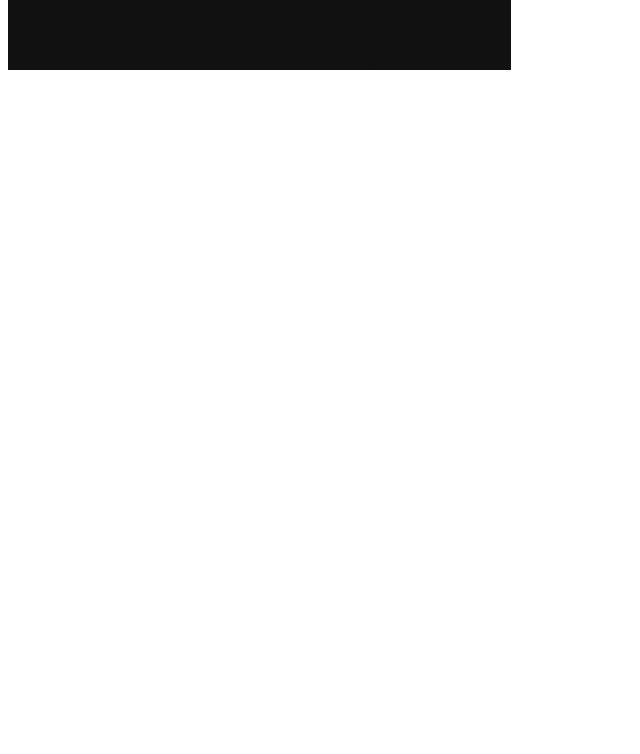
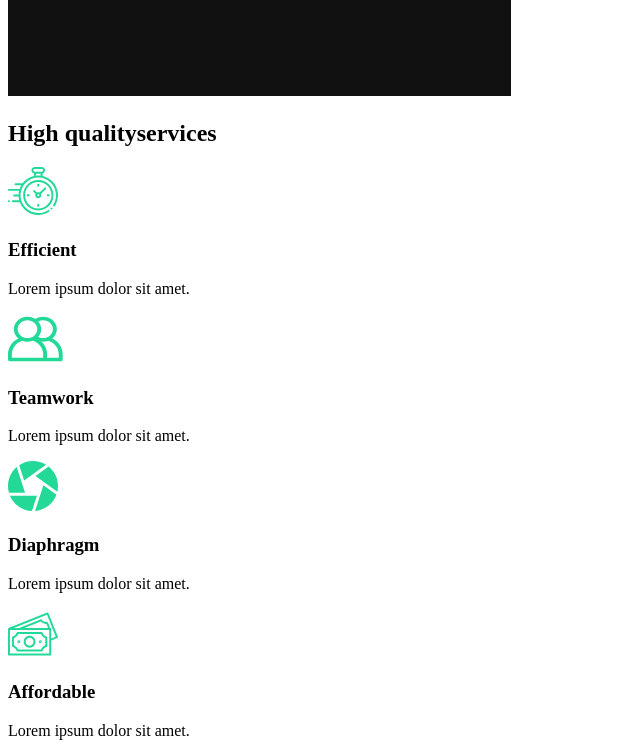
Before and after one commit to Wojciechm13/React-captureWebsite, a React (Create React App) app: page / in a window 1280 px wide. Shown: the part 900-1654 px from the top of the page, without its empty margins (0-640 px from the left). Before the commit the page ends 982 px from the top, so only its background shows below. Built offline with nearby package versions, Linux system fonts and the light colour scheme.

Commit message:
3. ServicesSection

```diff
--- /dev/null
+++ b/src/components/ServicesSection.js
@@ -0,0 +1,52 @@
+import React from 'react';
+//Import icons
+import clock from '../img/clock.svg';
+import diaphragm from '../img/diaphragm.svg';
+import money from '../img/money.svg';
+import teamwork from '../img/teamwork.svg';
+import home2 from '../img/home2.png';
+
+const ServicesSections = () => {
+    return(
+        <div className="services">
+            <div className="description">
+                <h2>High <span>quality</span>services</h2>
+                <div className="cards">
+                    <div className="card">
+                        <div className="icon">
+                            <img src={clock} alt="clock"/>
+                            <h3>Efficient</h3>
+                        </div>
+                        <p>Lorem ipsum dolor sit amet.</p>
+                    </div>
+                    <div className="card">
+                        <div className="icon">
+                            <img src={teamwork} alt="teamwork"/>
+                            <h3>Teamwork</h3>
+                        </div>
+                        <p>Lorem ipsum dolor sit amet.</p>
+                    </div>
+                    <div className="card">
+                        <div className="icon">
+                            <img src={diaphragm} alt="diaphragm"/>
+                            <h3>Diaphragm</h3>
+                        </div>
+                        <p>Lorem ipsum dolor sit amet.</p>
+                    </div>
+                    <div className="card">
+                        <div className="icon">
+                            <img src={money} alt="money"/>
+                            <h3>Affordable</h3>
+                        </div>
+                        <p>Lorem ipsum dolor sit amet.</p>
+                    </div>
+                </div>
+            </div>
+            <div className="image">
+                <img src={home2} alt="home2"/>
+            </div>
+        </div>
+    );
+};
+
+export default ServicesSections;
--- a/src/pages/AboutUs.js
+++ b/src/pages/AboutUs.js
@@ -1,10 +1,14 @@
 import React from 'react';
 //Page components
 import AboutSection from '../components/AboutSection';
+import ServicesSections from '../components/ServicesSection';
 
 const AboutUs = () =>{
     return(
+        <> //this one is called fraction, you can use it if you dont want to have div wrapping your components
         <AboutSection/>
+        <ServicesSections/>
+        </> // closing fraction
     );
 };
 
```
Also changed, not shown: 1 other file (tests, documents, lock files or other folders).
